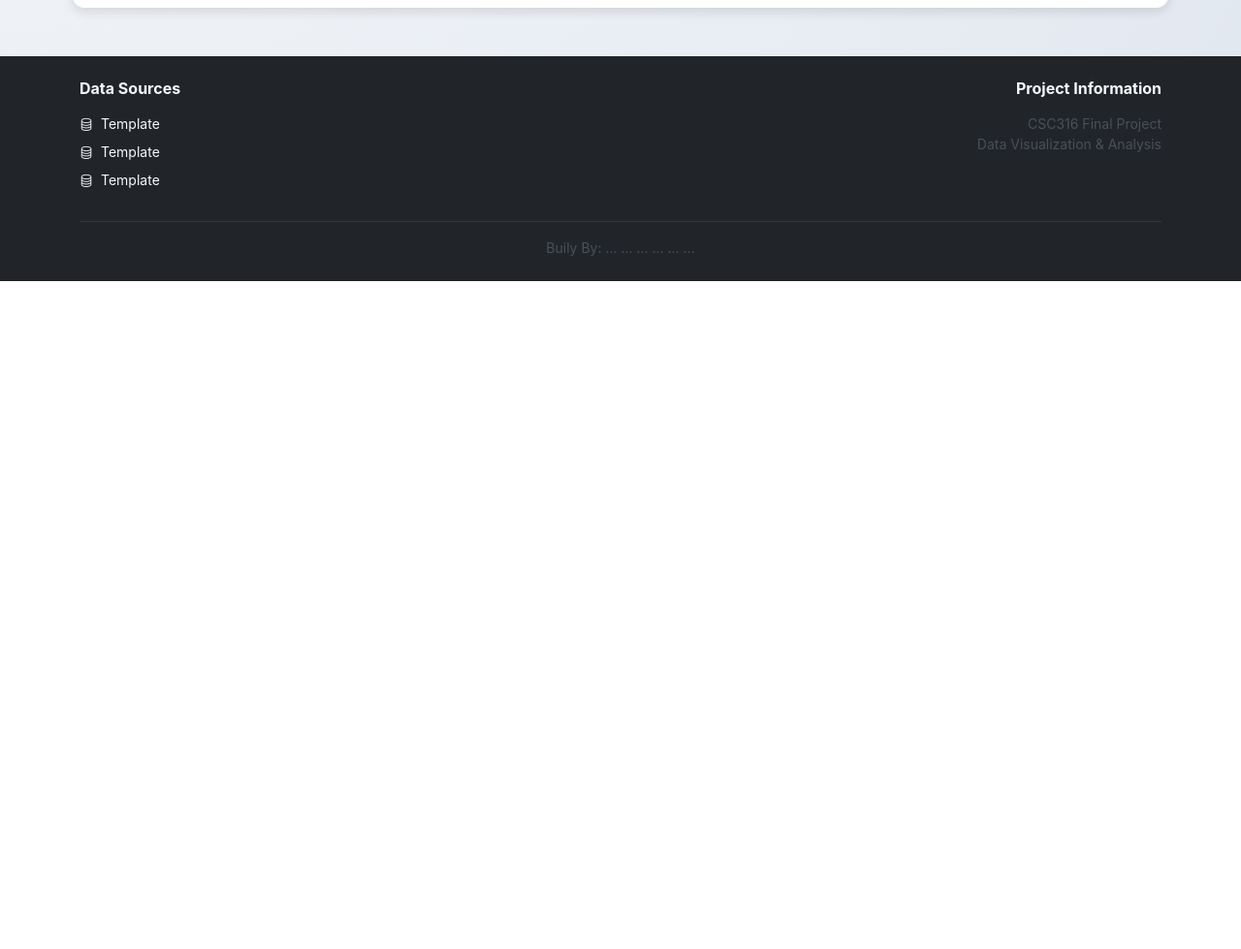
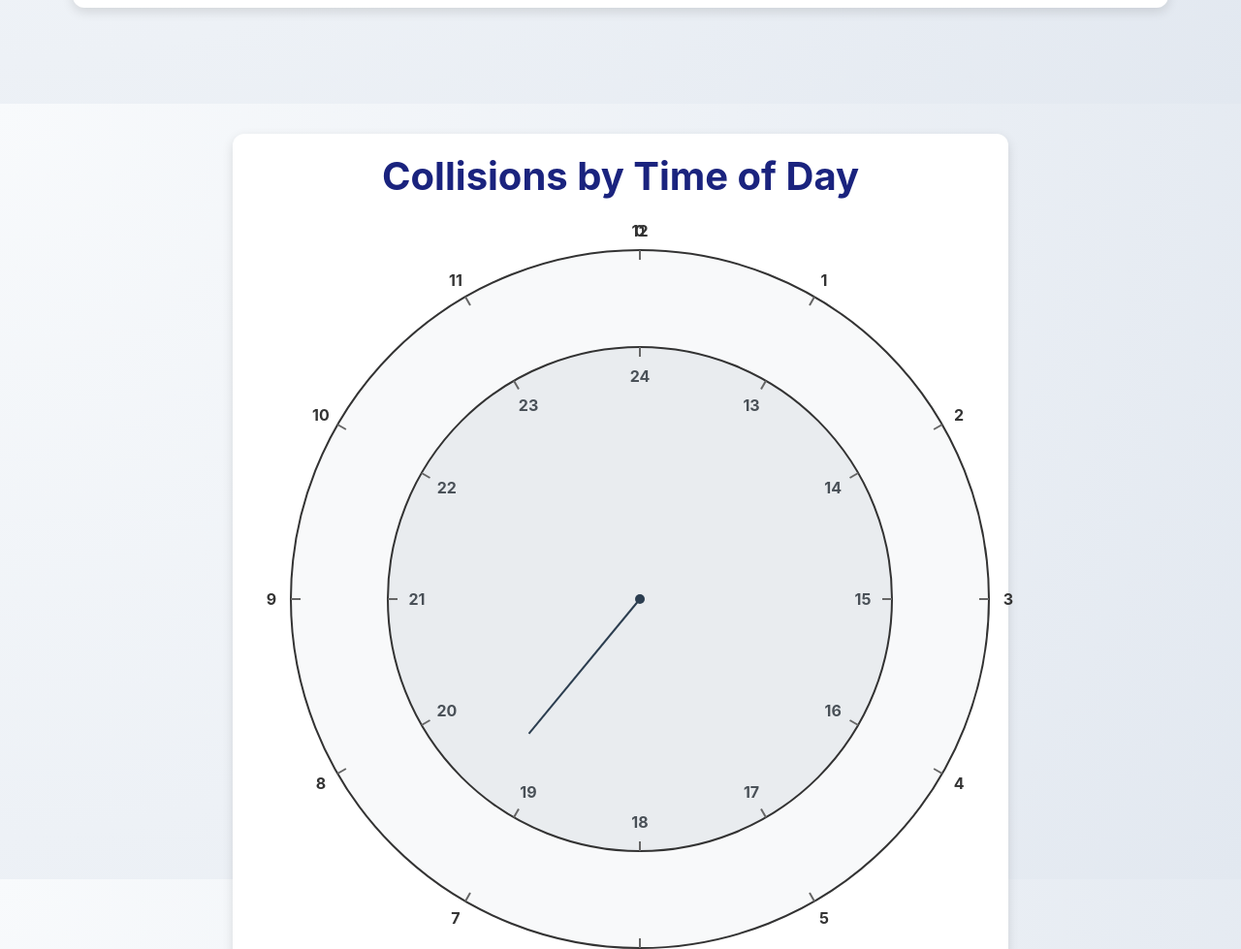
Before and after one commit to yunling-zhang/csc316-final-project, a plain HTML site: page index.html in a window 1280 px wide. Shown: the part 693-1672 px from the top of the page at 97% size. Before the commit the page ends 983 px from the top, so only its background shows below. Drawn offline with nearby package versions, Linux system fonts and the light colour scheme.

Commit message:
Clock model completed, No data yet

```diff
--- a/css/style.css
+++ b/css/style.css
@@ -1,7 +1,8 @@
 /* ===========================
    Base Layout
    =========================== */
-html, body {
+html,
+body {
     height: 100%;
 }
 
@@ -14,6 +15,52 @@ body {
     display: flex;
     flex-direction: column;
     min-height: 100vh;
+}
+
+/* ===========================
+   Clock Visualization
+   =========================== */
+#clock-visualization {
+    width: 100%;
+    max-width: 800px;
+    margin: 2rem auto;
+    background: #fff;
+    border-radius: 12px;
+    box-shadow: 0 4px 12px rgba(0, 0, 0, 0.12);
+    padding: 20px;
+}
+
+.hour-label {
+    font-family: "Inter", sans-serif;
+    fill: #333;
+}
+
+.hour-label.night {
+    fill: #495057;
+}
+
+.hour-tick {
+    stroke: #666;
+}
+
+.inner-hour-tick {
+    stroke: #666;
+}
+
+
+
+.outer-circle,
+.inner-circle {
+    transition: fill 0.3s ease;
+}
+
+/* Day/Night indication */
+.outer-circle {
+    fill: #f8f9fa;
+}
+
+.inner-circle {
+    fill: #e9ecef;
 }
 
 
--- a/index.html
+++ b/index.html
@@ -1,5 +1,6 @@
 <!DOCTYPE html>
 <html lang="en">
+
 <head>
     <meta charset="UTF-8">
     <meta name="viewport" content="width=device-width, initial-scale=1.0">
@@ -20,7 +21,8 @@
     <nav class="navbar navbar-expand-lg navbar-dark bg-dark">
         <div class="container-fluid">
             <a class="navbar-brand fw-bold" href="#">Project Title</a>
-        <button class="navbar-toggler" type="button" data-bs-toggle="collapse" data-bs-target="#navbarNav" aria-controls="navbarNav" aria-expanded="false" aria-label="Toggle navigation">
+            <button class="navbar-toggler" type="button" data-bs-toggle="collapse" data-bs-target="#navbarNav"
+                aria-controls="navbarNav" aria-expanded="false" aria-label="Toggle navigation">
                 <span class="navbar-toggler-icon"></span>
             </button>
             <div class="collapse navbar-collapse" id="navbarNav">
@@ -55,6 +57,13 @@
                 <h1>Number of Collisions by Speed Limit</h1>
             </div>
         </div>
+
+        <!-- Clock Visualization Container -->
+        <div class="d-flex justify-content-center mt-5">
+            <div id="clock-visualization">
+                <h1>Collisions by Time of Day</h1>
+            </div>
+        </div>
     </div>
 
     <!-- Footer -->
@@ -87,7 +96,9 @@
     <script src="https://cdn.jsdelivr.net/npm/bootstrap@5.3.2/dist/js/bootstrap.bundle.min.js"></script>
     <!-- JS -->
     <script src="js/speedLimitVisSigns.js"></script>
+    <script src="js/clockVis.js"></script>
     <script src="js/main.js"></script>
 
 </body>
+
 </html>
--- /dev/null
+++ b/js/clockVis.js
@@ -0,0 +1,134 @@
+const clockMargin = { top: 50, right: 40, bottom: 40, left: 80 };
+const clockWidth = 800;
+const clockHeight = 800;
+const outerRadius = Math.min(clockWidth, clockHeight) / 2 - 40;
+const innerRadius = outerRadius - 100;
+const hourLabelRadius = outerRadius + 20;
+const innerHourLabelRadius = innerRadius - 30;
+
+function getRotation(hour, minutes) {
+    return ((hour % 12) * 30) + minutes / 2;
+}
+
+function updateClockHands() {
+    const now = new Date();
+    const hours = now.getHours();
+    const minutes = now.getMinutes();
+    console.log("Current hour:", hours);
+    // Update hour hand
+    d3.select(".hour-hand")
+        .attr("transform", `rotate(${getRotation(hours, minutes)})`);
+
+    // Call again in 1 minute
+    setTimeout(updateClockHands, 60000);
+}
+
+function initializeClockVisualization(rawData) {
+    const svg = d3.select("#clock-visualization")
+        .append("svg")
+        .attr("width", clockWidth)
+        .attr("height", clockHeight)
+        .append("g")
+        .attr("transform", `translate(${clockWidth / 2},${clockHeight / 2})`);
+
+    const angle = d3.scaleLinear()
+        .domain([0, 12])
+        .range([0, 2 * Math.PI]);
+
+    // Create outer circle (daytime: 0-12)
+    svg.append("circle")
+        .attr("class", "outer-circle")
+        .attr("r", outerRadius)
+        .attr("fill", "#f8f9fa")
+        .attr("stroke", "#333")
+        .attr("stroke-width", 2);
+
+    // Create inner circle (nighttime: 12-24)
+    svg.append("circle")
+        .attr("class", "inner-circle")
+        .attr("r", innerRadius)
+        .attr("fill", "#e9ecef")
+        .attr("stroke", "#333")
+        .attr("stroke-width", 2);
+
+    // Add daytime hour labels (0-12)
+    const dayHours = d3.range(13);
+    svg.selectAll(".day-hour-label")
+        .data(dayHours)
+        .enter()
+        .append("text")
+        .attr("class", "hour-label")
+        .attr("x", d => hourLabelRadius * Math.sin(angle(d)))
+        .attr("y", d => -hourLabelRadius * Math.cos(angle(d)))
+        .attr("dy", "0.35em")
+        .attr("text-anchor", "middle")
+        .attr("font-size", "16px")
+        .attr("font-weight", "bold")
+        .text(d => d);
+
+    // Add nighttime hour labels (12-24)
+    const nightHours = d3.range(13, 25);
+    svg.selectAll(".night-hour-label")
+        .data(nightHours)
+        .enter()
+        .append("text")
+        .attr("class", "hour-label night")
+        .attr("x", d => innerHourLabelRadius * Math.sin(angle(d - 12)))
+        .attr("y", d => -innerHourLabelRadius * Math.cos(angle(d - 12)))
+        .attr("dy", "0.35em")
+        .attr("text-anchor", "middle")
+        .attr("font-size", "16px")
+        .attr("font-weight", "bold")
+        .text(d => d);
+
+    // Add hour ticks for both circles
+    const allHours = d3.range(12);
+
+    // Outer ticks (daytime)
+    svg.selectAll(".outer-hour-tick")
+        .data(allHours)
+        .enter()
+        .append("line")
+        .attr("class", "hour-tick")
+        .attr("x1", d => outerRadius * Math.sin(angle(d)))
+        .attr("y1", d => -outerRadius * Math.cos(angle(d)))
+        .attr("x2", d => (outerRadius - 10) * Math.sin(angle(d)))
+        .attr("y2", d => -(outerRadius - 10) * Math.cos(angle(d)))
+        .attr("stroke", "#333")
+        .attr("stroke-width", 2);
+
+    // Inner ticks (nighttime)
+    svg.selectAll(".inner-hour-tick")
+        .data(allHours)
+        .enter()
+        .append("line")
+        .attr("class", "inner-hour-tick")
+        .attr("x1", d => innerRadius * Math.sin(angle(d)))
+        .attr("y1", d => -innerRadius * Math.cos(angle(d)))
+        .attr("x2", d => (innerRadius - 10) * Math.sin(angle(d)))
+        .attr("y2", d => -(innerRadius - 10) * Math.cos(angle(d)))
+        .attr("stroke", "#333")
+        .attr("stroke-width", 2);
+
+    // Add clock hands
+    // Hour hand
+    svg.append("line")
+        .attr("class", "hour-hand")
+        .attr("x1", 0)
+        .attr("y1", 0)
+        .attr("x2", 0)
+        .attr("y2", -outerRadius * 0.5)
+        .attr("stroke", "#2c3e50")
+        .attr("stroke-width", 2)
+        .attr("stroke-linecap", "butt");
+
+    // Center dot
+    svg.append("circle")
+        .attr("cx", 0)
+        .attr("cy", 0)
+        .attr("r", 5)
+        .attr("fill", "#2c3e50");
+
+    // Start the clock
+    updateClockHands();
+}
--- a/js/main.js
+++ b/js/main.js
@@ -11,8 +11,9 @@ function main() {
         // rawData
         console.log('Data loaded successfully:', rawData.length, 'rows');
 
-        // use the function from speedLimitVisSigns.js to init
+
         initializeVisualization(rawData);
+        initializeClockVisualization(rawData);
     }).catch(error => {
         console.error('Error loading the CSV file:', error);
     });
```
Lines whose indentation alone changed are shown as unchanged.
